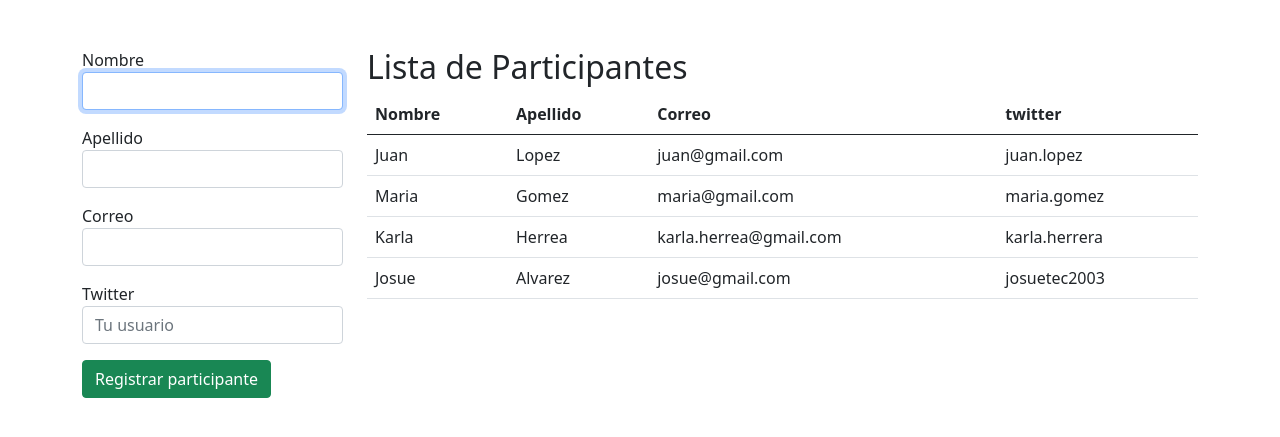
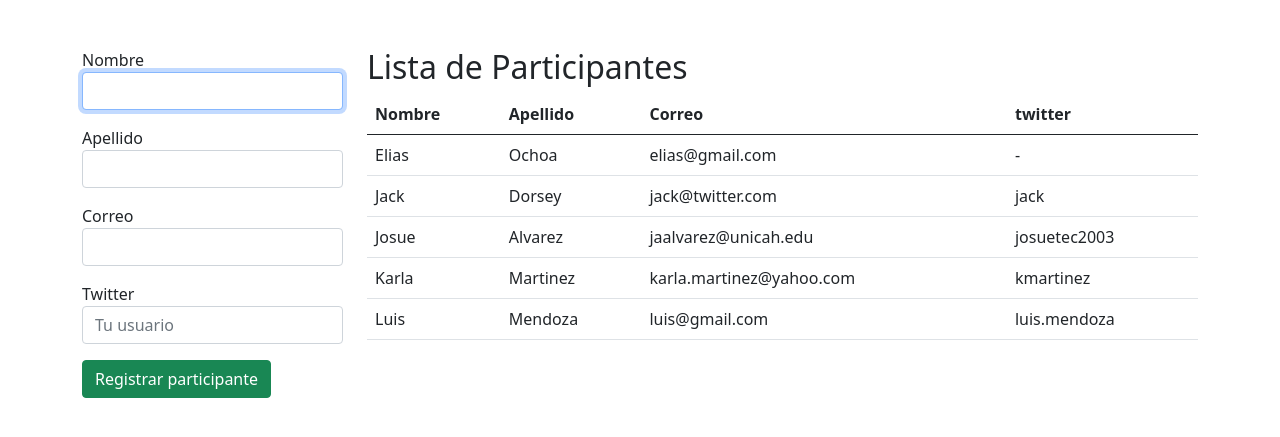
Before and after one commit to josuetec2003/conferencias, a Django app: page /participantes/ in a window 1280 px wide. Shown: the part 56-493 px from the top of the page. Run offline with Django 3.2, Linux system fonts and the light colour scheme; data comes from the database, SQL or seed files in the repository; both versions use the stored data as it was after the commit.

Commit message:
Modelo Participante, primero queryset y primer registro usando ORM de Django

```diff
--- a/app_registro/models.py
+++ b/app_registro/models.py
@@ -40,3 +40,13 @@ class Conferencia(models.Model):
 
     def __str__(self):
         return f'Conferencia; {self.nombre} - Conferencista: {self.conferencista}'
+
+
+class Participante(models.Model):
+    nombre = models.CharField(max_length=25)
+    apellido = models.CharField(max_length=25)
+    correo = models.EmailField()
+    twitter = models.CharField(max_length=35, null=True, blank=True)
+
+    def __str__(self):
+        return f'{self.nombre} {self.apellido}'
--- /dev/null
+++ b/app_registro/templates/registro/participantes.html
@@ -0,0 +1,67 @@
+{% extends "base.html" %}
+
+{% block title %}
+    Productos
+{% endblock %}
+
+{% block container %}
+    <!-- emmet: meta lenguaje -->
+    <div class="row">
+        <!-- formulario -->
+        <div class="col-3">
+            <form action="{% url 'participantes' %}" method="post">
+                {% csrf_token %}
+                <div class="mb-3">
+                    <label for="nombre">Nombre</label>
+                    <input type="text" name="nombre" id="nombre" class="form-control" required autofocus>
+                </div>
+
+                <div class="mb-3">
+                    <label for="apellido">Apellido</label>
+                    <input type="text" name="apellido" id="apellido" class="form-control" required>
+                </div>
+
+                <div class="mb-3">
+                    <label for="correo">Correo</label>
+                    <input type="email" name="correo" id="correo" class="form-control" required>
+                </div>
+
+                <div class="mb-3">
+                    <label for="twitter">Twitter</label>
+                    <input type="text" name="twitter" id="twitter" class="form-control" placeholder="Tu usuario" required>
+                </div>
+
+                <div class="mb-3">
+                    <input type="submit" class="btn btn-success" value="Registrar participante">
+                </div>
+            </form>
+        </div>
+
+        <!-- datos -->
+        <div class="col-9">
+            <h2>Lista de Participantes</h2>
+            <table class="table table-hover">
+                <thead>
+                    <tr>
+                        <th>Nombre</th>
+                        <th>Apellido</th>
+                        <th>Correo</th>
+                        <th>twitter</th>
+                    </tr>
+                </thead>
+                <tbody>
+                    {% for p in participantes %}
+                    <tr>
+                        <td>{{ p.nombre }}</td>
+                        <td>{{ p.apellido }}</td>
+                        <td>{{ p.correo }}</td>
+                        <td>
+                            {{ p.twitter|default_if_none:'-' }}
+                        </td>
+                    </tr>
+                    {% endfor %}
+                </tbody>
+            </table>
+        </div>
+    </div>
+{% endblock %}
--- a/app_registro/views.py
+++ b/app_registro/views.py
@@ -1,57 +1,36 @@
-from django.shortcuts import render
+from django.shortcuts import render, redirect
 from django.http import HttpResponse
-
-participantes = [
-    {
-        'nombre': 'Juan',
-        'apellido': 'Lopez',
-        'correo': 'juan@gmail.com',
-        'twitter': 'juan.lopez'
-    },
-    {
-        'nombre': 'Maria',
-        'apellido': 'Gomez',
-        'correo': 'maria@gmail.com',
-        'twitter': 'maria.gomez'
-    },
-    {
-        'nombre': 'Karla',
-        'apellido': 'Herrea',
-        'correo': 'karla.herrea@gmail.com',
-        'twitter': 'karla.herrera'
-    },
-    {
-        'nombre': 'Josue',
-        'apellido': 'Alvarez',
-        'correo': 'josue@gmail.com',
-        'twitter': 'josuetec2003'
-    },
-]
+from .models import Participante
 
 def index(request):
+    return render(request, 'registro/index.html')
+
+
+def participantes(request):
     if request.method == 'POST':
         nombre = request.POST.get('nombre')
         apellido = request.POST.get('apellido')
         correo = request.POST.get('correo')
         twitter = request.POST.get('twitter')
 
-        participantes.append({
-            'nombre': nombre,
-            'apellido': apellido,
-            'correo': correo,
-            'twitter': twitter
-        })
+        p = Participante(nombre=nombre, apellido=apellido, correo=correo, twitter=twitter)
+        p.save()
 
         ctx = {
-            'participantes': participantes
+            'participantes': Participante.objects.all().order_by('nombre')
         }
 
         # return HttpResponse('El participante ha sido registrado')
-        return render(request, 'registro/index.html', ctx)
-    else:
-        # contexto que va para la plantilla
-        ctx = {
-            'participantes': participantes
-        }
+        return render(request, 'registro/participantes.html', ctx)
 
-        return render(request, 'registro/index.html', ctx)
+    # Metodo GET, PUT, PATCH, DELETE
+
+    # La primera consulta: select * from participantes order by nombre desc
+    # Realizar un Queryset con el ORM de Django
+    data = Participante.objects.all().order_by('nombre')
+
+    ctx = {
+        'participantes': data
+    }
+
+    return render(request, 'registro/participantes.html', ctx)
--- a/conferencias/urls.py
+++ b/conferencias/urls.py
@@ -19,5 +19,6 @@ from app_registro import views
 
 urlpatterns = [
     path('admin/', admin.site.urls),
-    path('participantes/', views.index, name="index"),
+    path('', views.index, name='index'),
+    path('participantes/', views.participantes, name="participantes"),
 ]
--- a/global_templates/base.html
+++ b/global_templates/base.html
@@ -16,7 +16,7 @@
             </button>
             <div class="collapse navbar-collapse" id="navbarNavAltMarkup">
             <div class="navbar-nav">
-                <a class="nav-link active" aria-current="page" href="#">Home</a>
+                <a class="nav-link active" aria-current="page" href="/">Home</a>
                 <a class="nav-link" href="#">Features</a>
                 <a class="nav-link" href="#">Pricing</a>
                 <a class="nav-link disabled" href="#" tabindex="-1" aria-disabled="true">Disabled</a>
```
Also changed, not shown: app_registro/admin.py (+5 -5 lines), app_registro/templates/registro/index.html (+2 -56 lines), app_registro/migrations/0004_participante.py (added), db.sqlite3.
